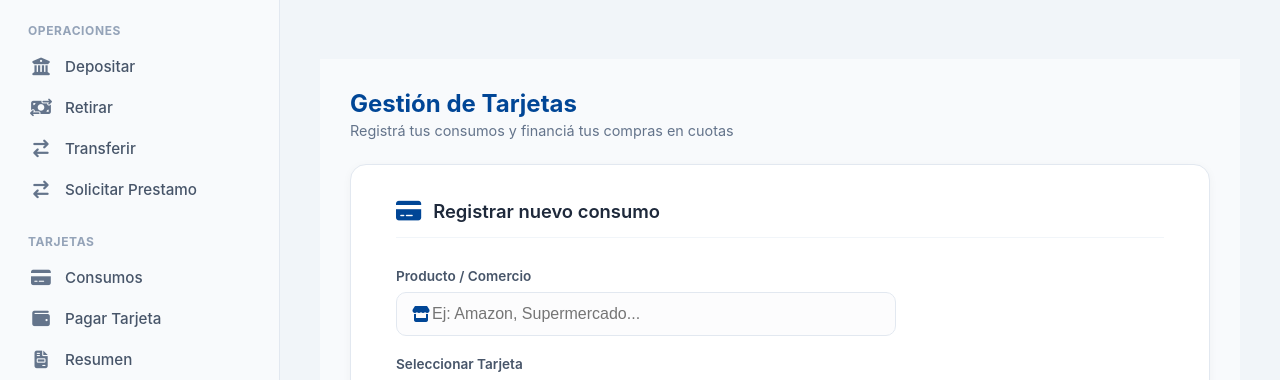
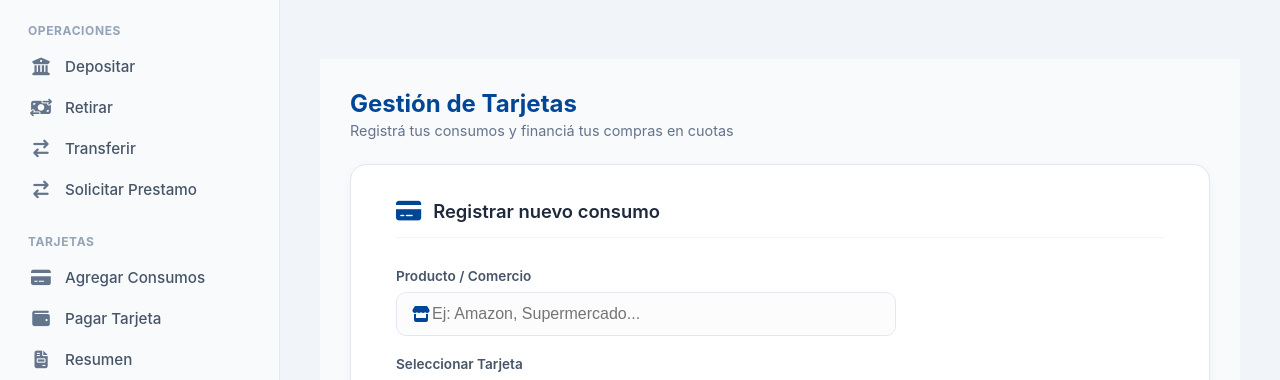
Before and after one commit to patoomoretti/banco_moretti, a Flask app: page /cliente/consumo_tarjeta in a window 1280 px wide. Shown: the part 71-451 px from the top of the page. Run offline with Flask 3, Linux system fonts and the light colour scheme; the visitor is signed in with stand-in values (Sample User, id 1); some libraries are stand-ins or nearby versions.

Commit message:
Modifique Consumos por Agregar Consumos

```diff
--- a/app/templates/cliente/menu_cliente.html
+++ b/app/templates/cliente/menu_cliente.html
@@ -29,7 +29,7 @@
         <p class="side-nav__label">Tarjetas</p>
         <a class="side-nav__link" href="/cliente/consumo_tarjeta">
             <i class="fa-solid fa-credit-card"></i>
-            <span>Consumos</span>
+            <span>Agregar Consumos</span>
         </a>
         <a class="side-nav__link" href="/cliente/pagar_tarjeta">
             <i class="fa-solid fa-wallet"></i>
```
